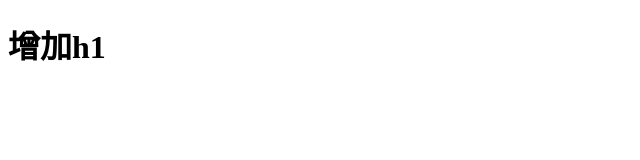
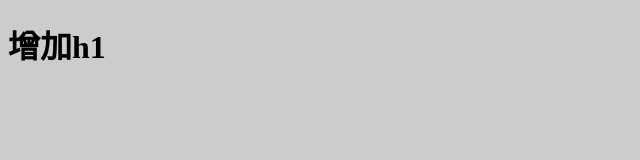
Before and after one commit to XING-76/ted102, a plain HTML site: page index.html in a window 1280 px wide. Shown: the whole page, without its empty margins (0-640 px from the left). Drawn offline with Linux system fonts and the light colour scheme.

Commit message:
增加css

```diff
--- a/index.html
+++ b/index.html
@@ -3,6 +3,11 @@
 <head>
     <meta charset="UTF-8">
     <meta name="viewport" content="width=device-width, initial-scale=1.0">
+    <style>
+        body{
+            background-color: #ccc;
+        }
+    </style>
     <title>Document</title>
 </head>
 <body>
```
